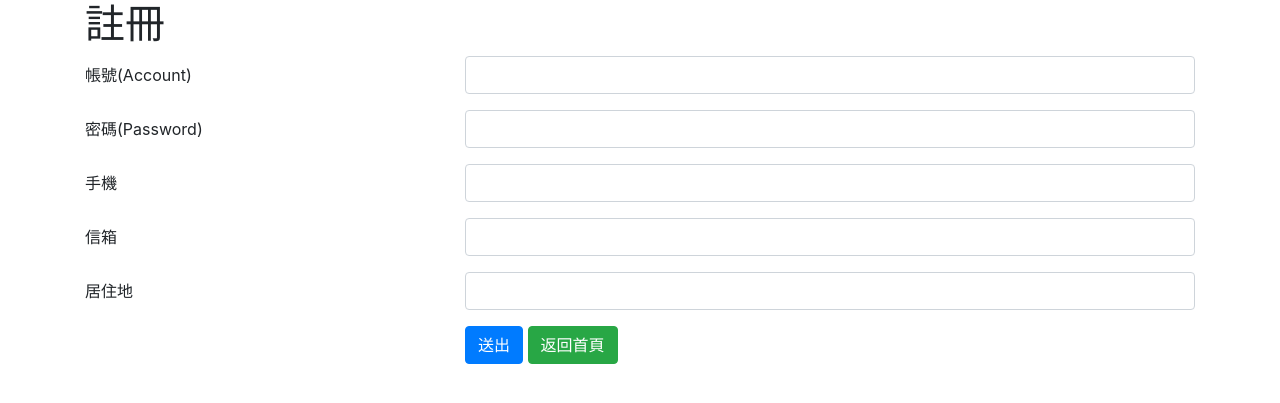
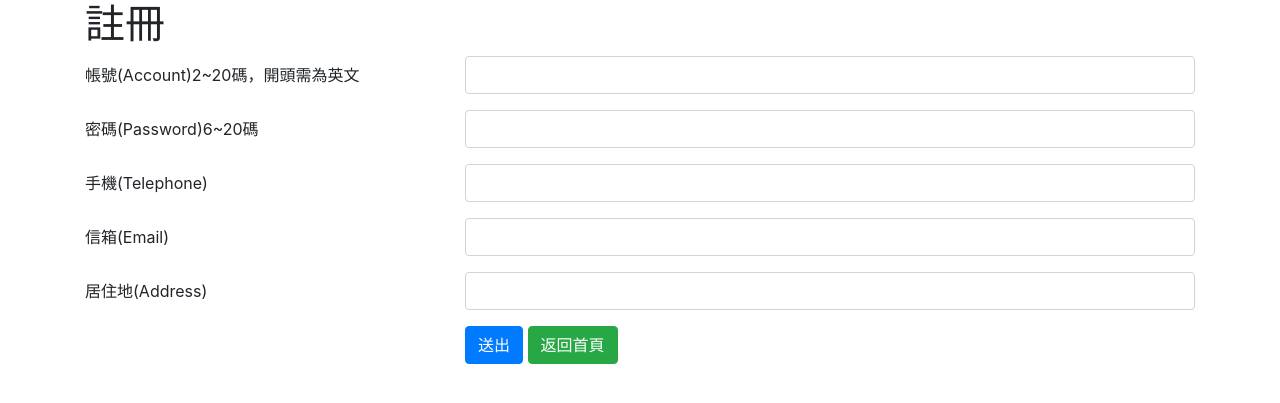
Before and after one commit to jianlin1217/RD5_Assignment, a PHP site: page /regAccount.php in a window 1280 px wide. Shown: the top 403 px of the page. Run offline with PHP 8.4, Linux system fonts and the light colour scheme.

```diff
--- a/regAccount.php
+++ b/regAccount.php
@@ -24,31 +24,31 @@
         <h1>註冊</h1>
         <form method="post" action="">
             <div class="form-group row">
-                <label for="act" class="col-4 col-form-label">帳號(Account)</label>
+                <label for="act" class="col-4 col-form-label">帳號(Account)2~20碼，開頭需為英文</label>
                 <div class="col-8">
-                    <input id="act" name="act" type="text" class="form-control">
+                    <input id="act" name="act" type="text" class="form-control" pattern="\D{1}\w{1,19}">
                 </div>
             </div>
             <div class="form-group row">
-                <label for="pwd" class="col-4 col-form-label">密碼(Password)</label>
+                <label for="pwd" class="col-4 col-form-label">密碼(Password)6~20碼</label>
                 <div class="col-8">
-                    <input id="pwd" name="pwd" type="text" class="form-control">
+                    <input id="pwd" name="pwd" type="text" class="form-control" pattern="\w{6,20}">
                 </div>
             </div>
             <div class="form-group row">
-                <label for="Phone" class="col-4 col-form-label">手機</label>
+                <label for="Phone" class="col-4 col-form-label">手機(Telephone)</label>
                 <div class="col-8">
-                    <input id="Phone" name="Phone" type="text" class="form-control">
+                    <input id="Phone" name="Phone" type="text" class="form-control" pattern="\d{10}|0[2-8][2-9]*[6]*-\d{7}">
                 </div>
             </div>
             <div class="form-group row">
-                <label for="email" class="col-4 col-form-label">信箱</label>
+                <label for="email" class="col-4 col-form-label">信箱(Email)</label>
                 <div class="col-8">
-                    <input id="email" name="email" type="text" class="form-control">
+                    <input id="email" name="email" type="text" class="form-control" pattern="\w+[-]*\w+@+\w+[.]*\w+[.]*\w+[.]*\w+">
                 </div>
             </div>
             <div class="form-group row">
-                <label for="address" class="col-4 col-form-label">居住地</label>
+                <label for="address" class="col-4 col-form-label">居住地(Address)</label>
                 <div class="col-8">
                     <input id="address" name="address" type="text" class="form-control">
                 </div>
@@ -74,7 +74,8 @@
                     VALUES
                     ("$uName","$uPass","$uAddress","$uPhone","$uMail");
                     end;
-                    //存到資料庫中
+                    // echo $regText;
+                    // 存到資料庫中
                     $result=mysqli_query($link,$regText);
                     $getId=<<<end
                     select memberID from memberList where memberName="$uName";
@@ -84,7 +85,7 @@
                     $result2=mysqli_query($link,$getId);
                     $row=mysqli_fetch_assoc($result2);
                     $newmId=$row['memberID'];
-                    echo $newmId;
+                    // echo $newmId;
                     //創立戶頭
                     $newAccount=<<<end
                     insert into memberAccount (memberId,money) VALUES ($newmId,0);
```
Also changed, not shown: header.php (+17 -1 lines), member.php (+74 -25 lines), README.md.
